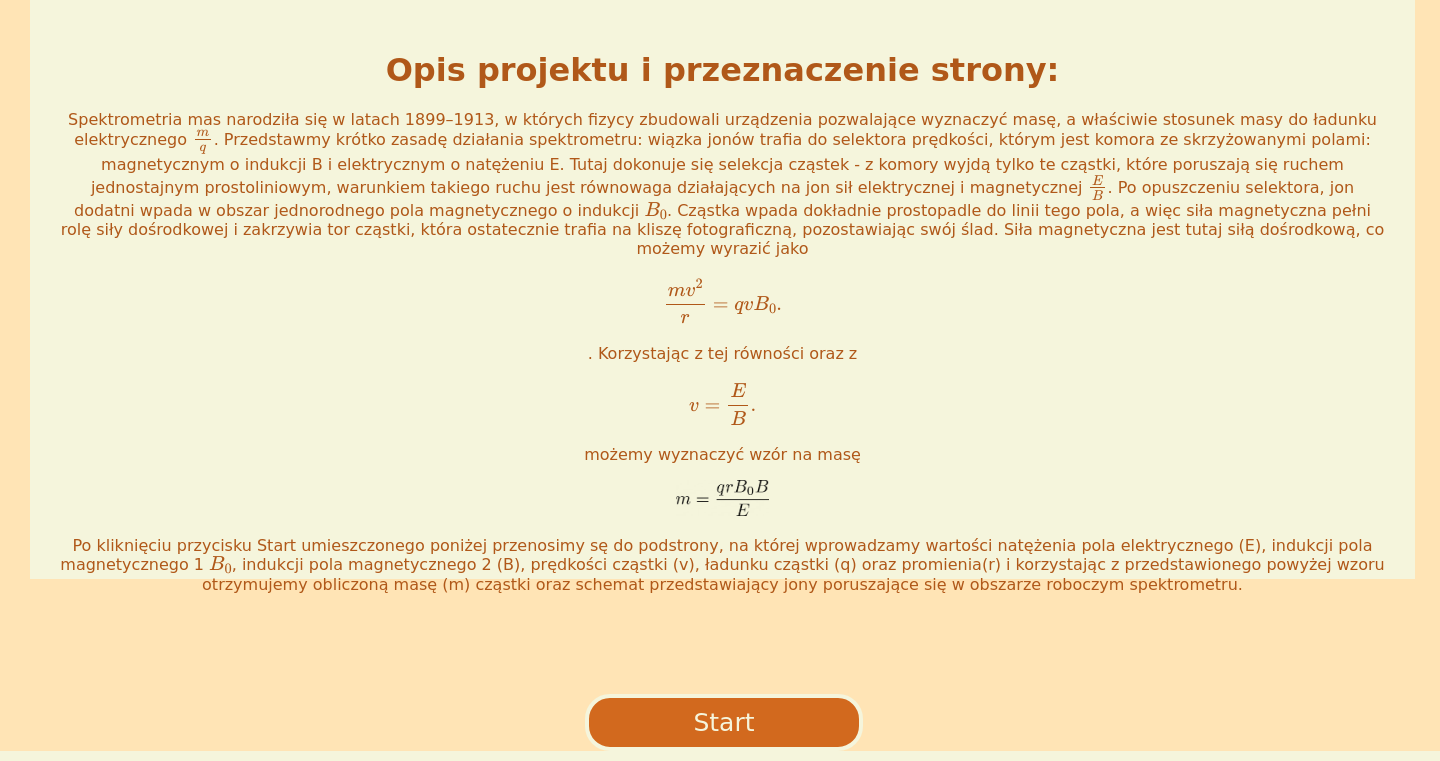
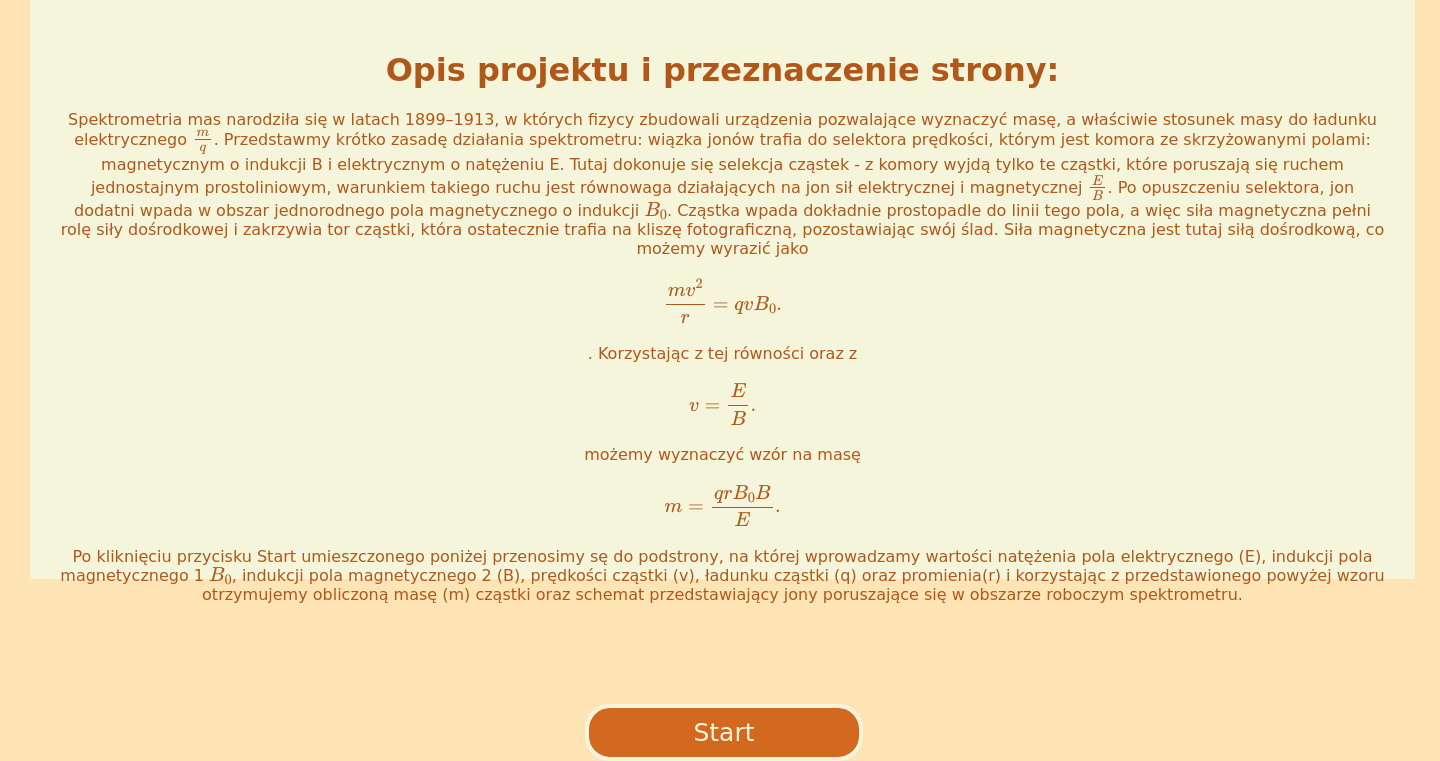
Before and after one commit to adriankrawczynski/learning-git, a Flask app: page / in a window 1440 px wide. Shown: the part 141-902 px from the top of the page. Run offline with Flask 2, Linux system fonts and the light colour scheme.

Commit message:
Add files via upload

```diff
--- a/templates/strona_glowna.html
+++ b/templates/strona_glowna.html
@@ -98,7 +98,7 @@ o indukcji \(B_0\). Cząstka wpada dokładnie prostopadle do linii tego pola, a
 magnetyczna pełni rolę siły dośrodkowej i zakrzywia tor cząstki, która ostatecznie trafia na
 kliszę fotograficzną, pozostawiając swój ślad. Siła magnetyczna jest tutaj siłą dośrodkową, co
 możemy wyrazić jako $${mv^2 \over r} = {qvB_0}.$$. Korzystając z tej równości oraz z $$v={E \over B}.$$ możemy wyznaczyć wzór na masę
-                <p><img src={{url_for('static', filename="wzor.png")}} width="7%" height="7%"> </p>
+                <p>$$m={qrB_0B \over E} .$$</p>
                 Po kliknięciu przycisku Start umieszczonego poniżej przenosimy sę do podstrony,
                 na której wprowadzamy wartości natężenia pola elektrycznego (E), indukcji pola magnetycznego 1 \(B_0\), indukcji pola magnetycznego 2 (B), prędkości cząstki (v),
                 ładunku cząstki (q) oraz promienia(r) i korzystając z przedstawionego powyżej wzoru otrzymujemy obliczoną masę (m) cząstki oraz schemat przedstawiający jony poruszające
```
